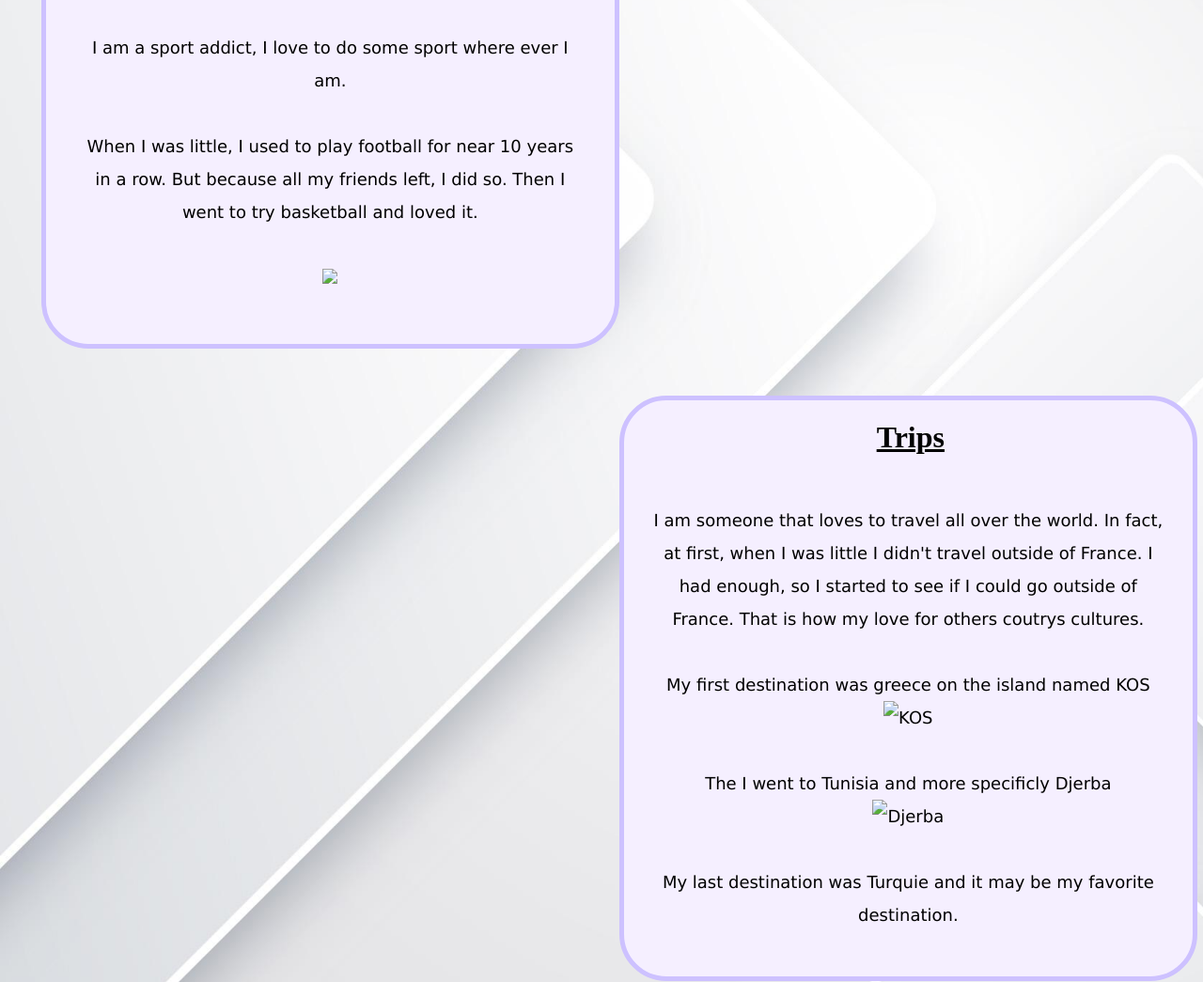
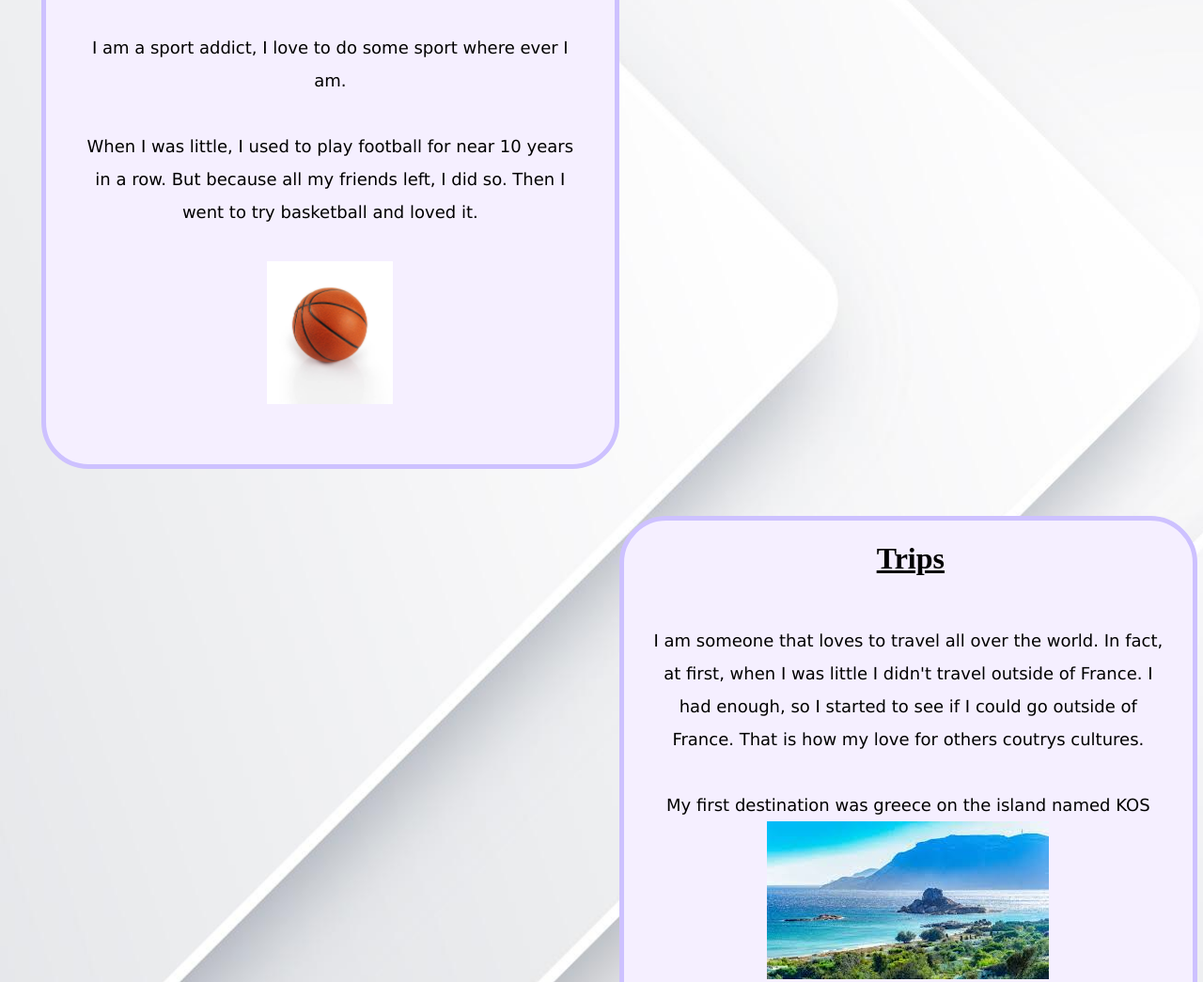
Before and after one commit to Bourikers/Maxance, a plain HTML site: page Centres d'interés.html in a window 1280 px wide. Shown: the part 183-1228 px from the top of the page at 94% size. Drawn offline with Linux system fonts and the light colour scheme; files whose address does not match are found by name.

Commit message:
Update Centres d'interés.html

```diff
--- a/Centres d'interés.html
+++ b/Centres d'interés.html
@@ -12,7 +12,7 @@
     <body class="page2">
         <header>
             <a href="https://iut-blois.univ-tours.fr/">
-                <img src="image/logo.png" alt="Logo" width="100px" class="logo" />
+                <img src="logo.png" alt="Logo" width="100px" class="logo" />
             </a>
         </header>
 
@@ -38,7 +38,7 @@
                 I went to try basketball and loved it.
                 <br>
                 <br>
-                <img class="Ballon" src="image/Basket.jpg" />
+                <img class="Ballon" src="Basket.jpg" />
             </p>
         </div>
 
@@ -53,12 +53,12 @@
                 <br />
                 My first destination was greece on the island named KOS
                 <br />
-                <img src="image/KOS.jpg" alt="KOS" />
+                <img src="KOS.jpg" alt="KOS" />
                 <br />
                 <br />
                 The I went to Tunisia and more specificly Djerba
                 <br />
-                <img class="Dj" src="image/Djerba.jpg" alt="Djerba" />
+                <img class="Dj" src="Djerba.jpg" alt="Djerba" />
                 <br />
                 <br />
                 My last destination was Turquie and it may be my favorite destination.
```
